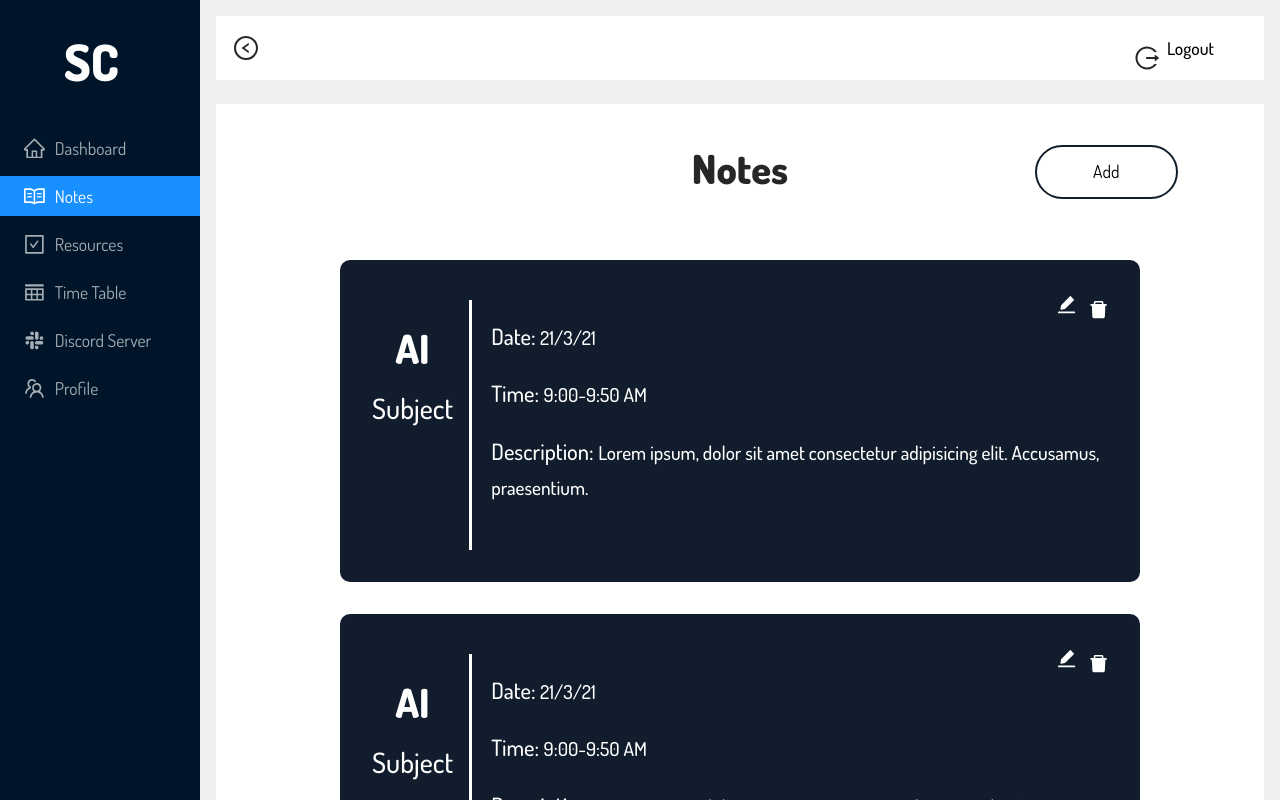
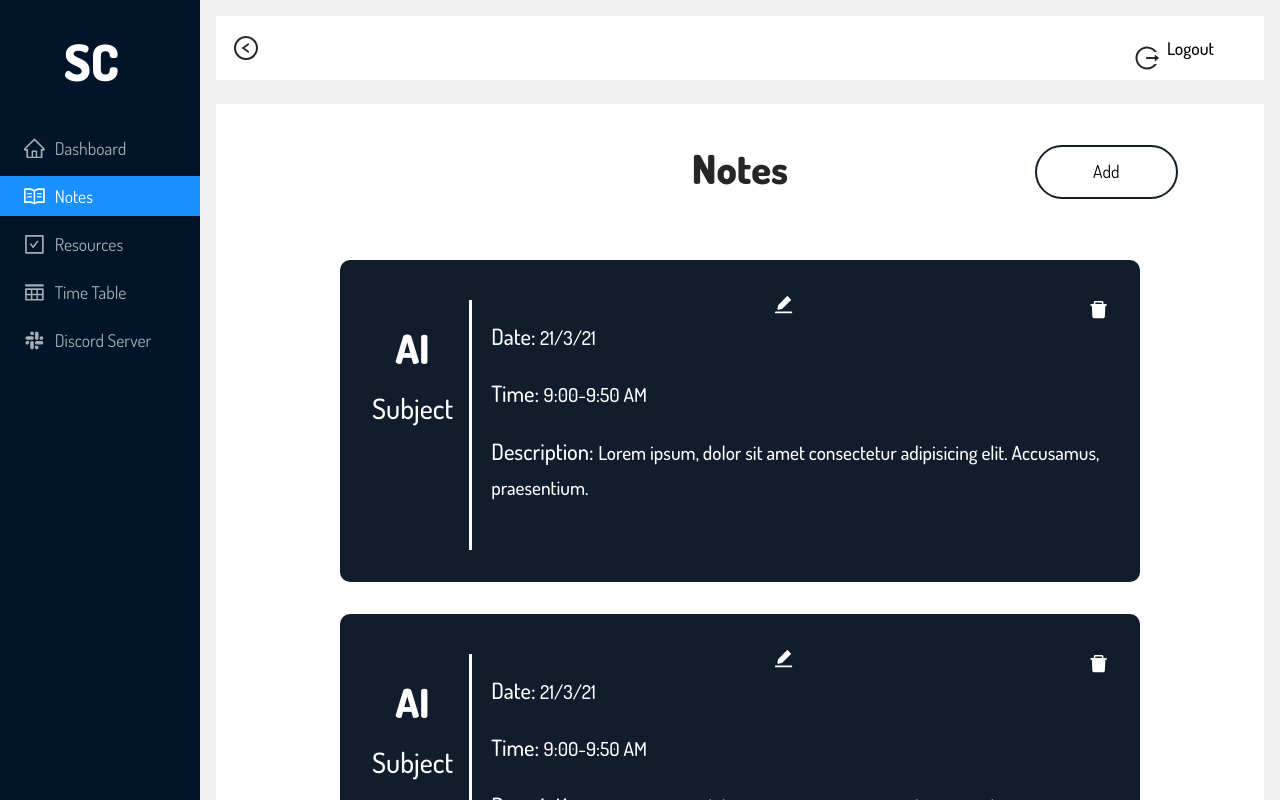
Before and after one commit to Dhrunit/student-corner-frontend, a React (Create React App) app: page /notes in a window 1280 px wide. Shown: the top 800 px of the page. Built offline with nearby package versions, Linux system fonts and the light colour scheme.

Commit message:
Finished the timetable part

```diff
--- a/package.json
+++ b/package.json
@@ -11,6 +11,7 @@
     "bootstrap": "^4.6.0",
     "react": "^17.0.1",
     "react-dom": "^17.0.1",
+    "react-pdf": "^5.2.0",
     "react-redux": "^7.2.2",
     "react-router-dom": "^5.2.0",
     "react-scripts": "4.0.2",
--- a/src/App.js
+++ b/src/App.js
@@ -8,6 +8,7 @@
 import Notes from './pages/loggedIn/Notes/Notes'
 import AddNotes from './pages/loggedIn/Notes/AddNotes'
 import EditNotes from './pages/loggedIn/Notes/EditNotes'
+import TimeTable from './pages/loggedIn/TimeTable/TimeTable'
 
 function App(props) {
 	return (
@@ -20,6 +21,7 @@
 			<Route path='/notes' exact component={Notes} />
 			<Route path='/notes/add' exact component={AddNotes} />
 			<Route path='/notes/edit/:id' exact component={EditNotes} />
+			<Route path='/timetable' exact component={TimeTable} />
 		</Switch>
 	)
 }
--- /dev/null
+++ b/src/pages/loggedIn/TimeTable/TimeTable.css
@@ -0,0 +1,10 @@
+.timeTable-title {
+	font-weight: 800;
+}
+
+.blue_box a,
+.blue_box h5 {
+	color: #fff;
+	margin-left: auto;
+	margin-right: auto;
+}
--- /dev/null
+++ b/src/pages/loggedIn/TimeTable/TimeTable.js
@@ -0,0 +1,28 @@
+import React, { Component } from 'react'
+import Slider from '../components/Slider/Slider'
+import './TimeTable.css'
+export class TimeTable extends Component {
+	render() {
+		let content = (
+			<div className='text-center'>
+				<h1 className='timeTable-title'>TimeTable</h1>
+				<div className='blue_box'>
+					<a href='#'>
+						<h5>Click here to download time table</h5>
+					</a>
+				</div>
+			</div>
+		)
+		return (
+			<div>
+				<Slider
+					content={content}
+					timeTable={true}
+					userType={this.props.userType}
+				/>
+			</div>
+		)
+	}
+}
+
+export default TimeTable
--- a/src/pages/loggedIn/components/Slider/Slider.js
+++ b/src/pages/loggedIn/components/Slider/Slider.js
@@ -50,10 +50,15 @@
 						theme='dark'
 						mode='inline'
 						defaultSelectedKeys={
-							this.props.notes ||
-							this.props.addNotes ||
-							this.props.editNotes
+							this.props.timeTable
+								? ['4']
+								: ['1'] ||
+								  this.props.notes ||
+								  this.props.addNotes ||
+								  this.props.editNotes
 								? ['2']
+								: ['1'] || this.props.discord
+								? ['5']
 								: ['1']
 						}>
 						<Menu.Item
@@ -110,18 +115,9 @@
 									}}
 								/>
 							}>
-							<Link to='/discord'>Discord Server</Link>
-						</Menu.Item>
-						<Menu.Item
-							key='6'
-							icon={
-								<TeamOutlined
-									style={{
-										fontSize: '1.3rem',
-									}}
-								/>
-							}>
-							<Link to='/profile'>Profile</Link>
+							<a target='_blank' href='https://discord.com/'>
+								Discord Server
+							</a>
 						</Menu.Item>
 					</Menu>
 				</Sider>
```
Also changed, not shown: 2 other files (tests, documents, lock files or other folders).
